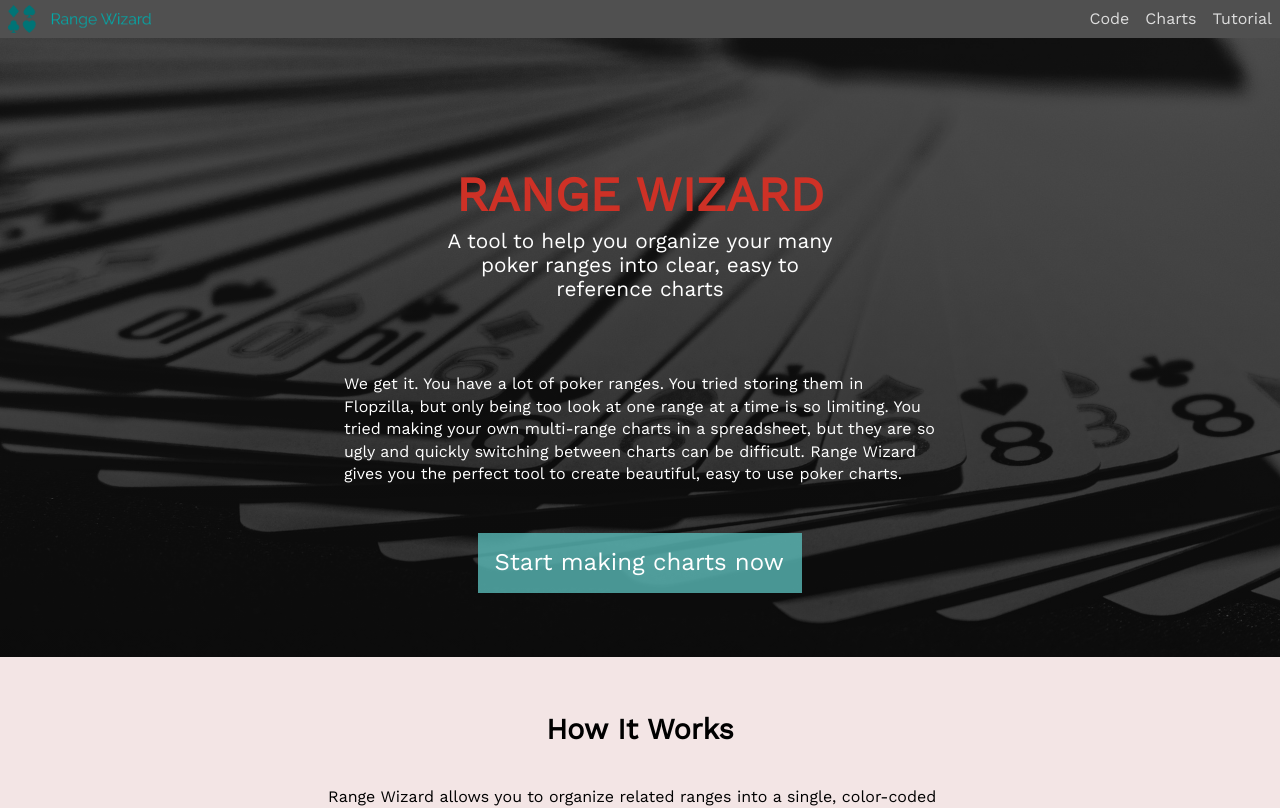
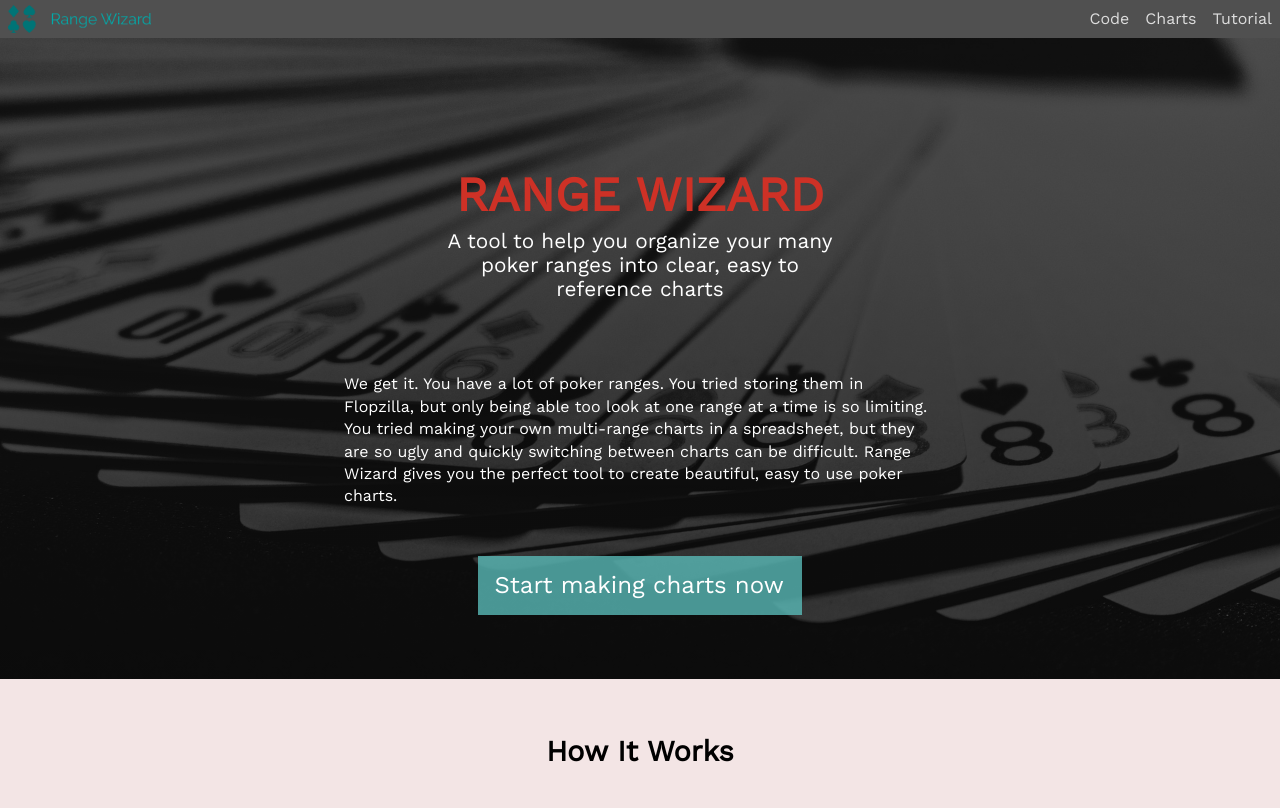
Before and after one commit to djllap/range-wizard-client, a React (Create React App) app: page / in a window 1280 px wide. Shown: the top 808 px of the page. Built offline with nearby package versions, Linux system fonts and the light colour scheme; no server answers; a web font is replaced by a local one.

Commit message:
fixed typos

```diff
--- a/public/index.html
+++ b/public/index.html
@@ -7,7 +7,7 @@
     <meta name="theme-color" content="#000000" />
     <meta
       name="description"
-      content="Web site created using create-react-app"
+      content="Poker hand chart tool"
     />
     <!--
       manifest.json provides metadata used when your web app is installed on a
@@ -23,7 +23,7 @@
       work correctly both with client-side routing and a non-root public URL.
       Learn how to configure a non-root public URL by running `npm run build`.
     -->
-    <title>React App</title>
+    <title>Range Wizard</title>
   </head>
   <body>
     <noscript>You need to enable JavaScript to run this app.</noscript>
--- a/src/Landing/Landing.js
+++ b/src/Landing/Landing.js
@@ -14,7 +14,7 @@ export default function Landing(props) {
             A tool to help you organize your many poker ranges into clear, easy to reference charts
           </div>
           <p className="section-para">
-            We get it. You have a lot of poker ranges. You tried storing them in Flopzilla, but only being too look at one range at a time is so limiting. You tried making your own multi-range charts in a spreadsheet, but they are so ugly and quickly switching between charts can be difficult. Range Wizard gives you the perfect tool to create beautiful, easy to use poker charts.
+            We get it. You have a lot of poker ranges. You tried storing them in Flopzilla, but only being able too look at one range at a time is so limiting. You tried making your own multi-range charts in a spreadsheet, but they are so ugly and quickly switching between charts can be difficult. Range Wizard gives you the perfect tool to create beautiful, easy to use poker charts.
           </p>
           <Link
             to="/charts"
```
